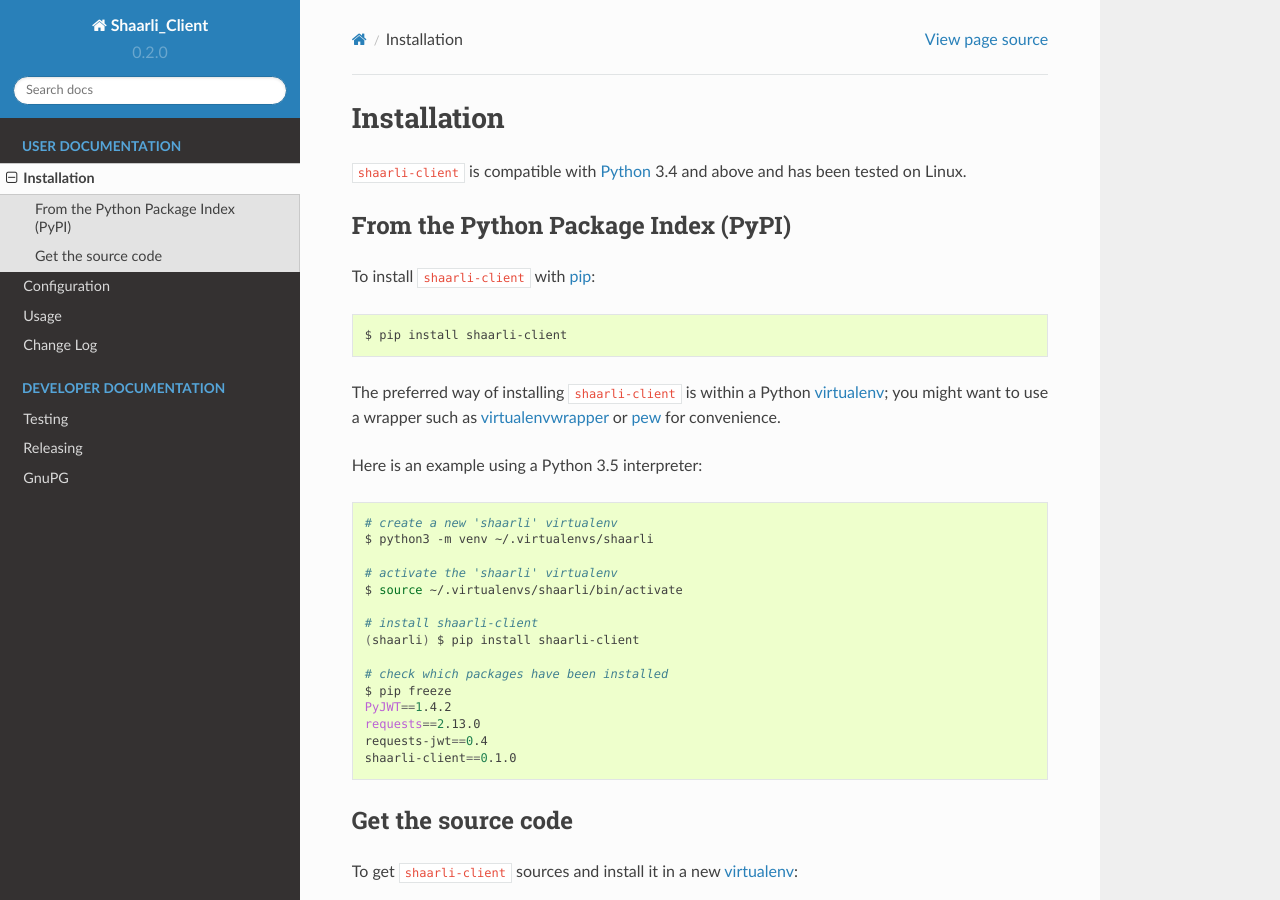
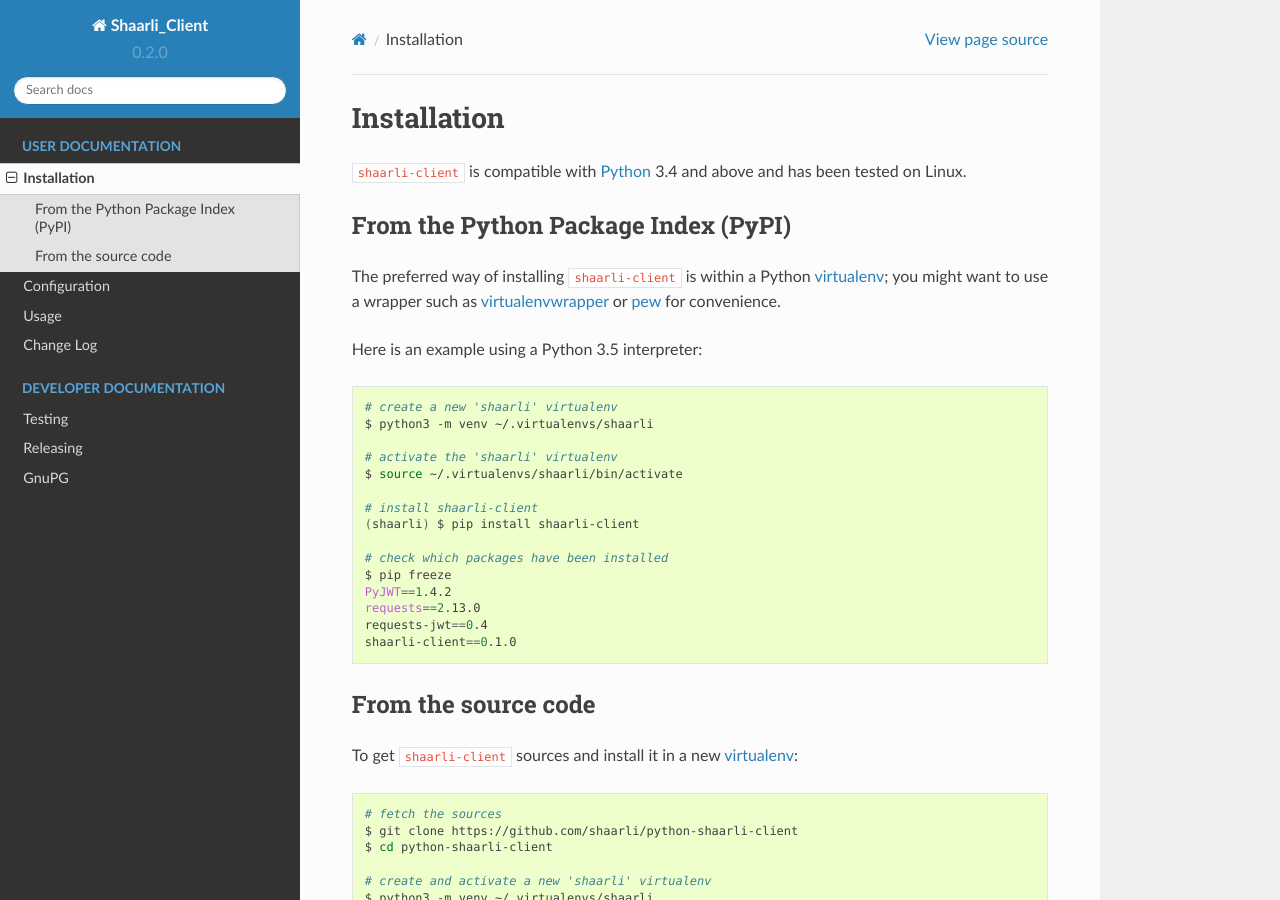
Before and after one commit to shaarli/python-shaarli-client, a Sphinx documentation site: the page built from docs/user/installation.rst, in a window 1280 px wide and 900 px high. Built offline with Sphinx 7.4.7 and the Read the Docs theme 2.0.0, drawn with Linux system fonts in a browser that asks for light colours.

Commit message:
remove plain pip installation instructions  - only support virtualenv to prevent python dependency/path issues  - minor rewording

```diff
--- a/docs/user/installation.rst
+++ b/docs/user/installation.rst
@@ -6,12 +6,6 @@
 
 From the Python Package Index (PyPI)
 ------------------------------------
-
-To install ``shaarli-client`` with `pip <http://pip.readthedocs.org/en/stable/quickstart/>`_:
-
-.. code-block:: bash
-
-  $ pip install shaarli-client
 
 The preferred way of installing ``shaarli-client`` is within a Python `virtualenv`_;
 you might want to use a wrapper such as `virtualenvwrapper`_ or `pew`_ for convenience.
@@ -40,8 +34,8 @@
   requests-jwt==0.4
   shaarli-client==0.1.0
 
-Get the source code
--------------------
+From the source code
+--------------------
 
 To get ``shaarli-client`` sources and install it in a new `virtualenv`_:
 
```
